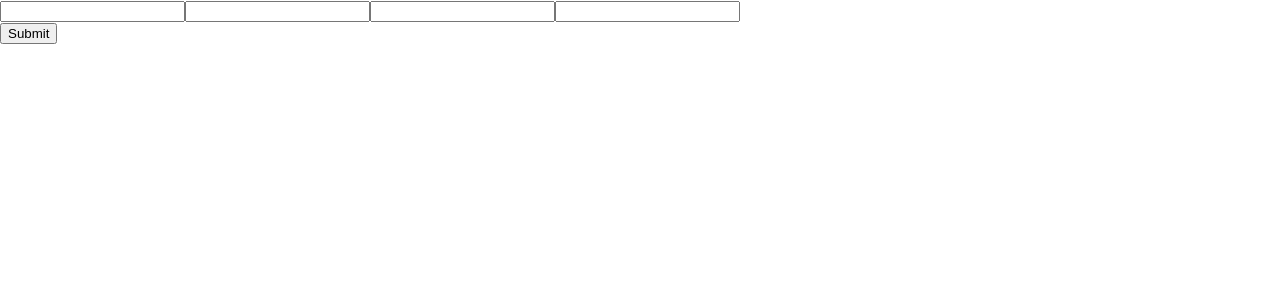
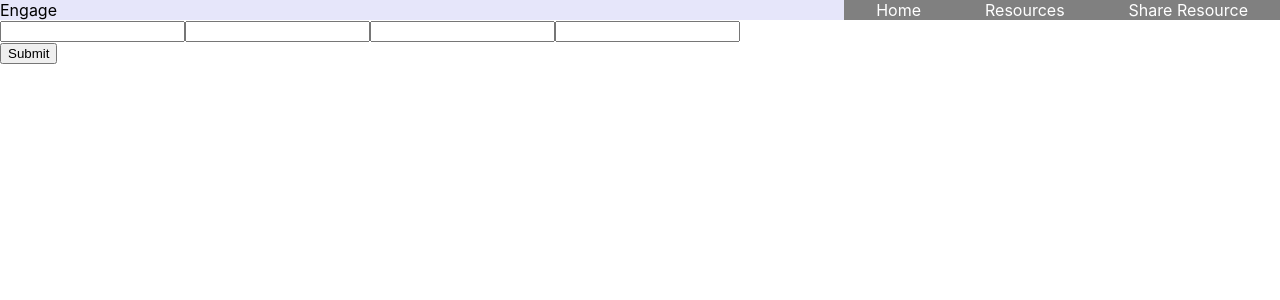
Before and after one commit to sitgofour/side_prjct, a React (Create React App) app in the folder client/: page / in a window 1280 px wide. Shown: the top 300 px of the page. Built offline with nearby package versions, Linux system fonts and the light colour scheme; no server answers.

Commit message:
styled set up and test

```diff
--- a/client/package.json
+++ b/client/package.json
@@ -10,6 +10,7 @@
     "react": "^17.0.1",
     "react-dom": "^17.0.1",
     "react-scripts": "4.0.1",
+    "styled-components": "^5.2.1",
     "web-vitals": "^0.2.4"
   },
   "scripts": {
--- a/client/src/App.js
+++ b/client/src/App.js
@@ -3,6 +3,7 @@ import './App.css';
 import axios from 'axios';
 import NewResourceForm from './components/NewResourceForm.js';
 import LandingPage from './pages/LandingPage.js';
+import HomePage from './pages/HomePage.js';
 
 function App() {
 
@@ -40,6 +41,7 @@ function App() {
   return (
     <div className="App">
       {/* <LandingPage /> */}
+      <HomePage />
       <NewResourceForm />
     </div>
   );
--- /dev/null
+++ b/client/src/components/Header.js
@@ -0,0 +1,38 @@
+import styled from 'styled-components';
+
+
+function Header() {
+
+    const HeaderLayout = styled.div`
+        display: flex;
+        justify-content: space-between;
+        background: lavender;
+    `
+
+    const NavLayout = styled.nav`
+        background-color: grey;
+    `
+
+    const NavLink = styled.a`
+        margin: 2em;
+        color: white;
+        text-decoration: none;
+    `
+
+    return (
+        <div>
+            <HeaderLayout>
+                <a>
+                    Engage
+                </a>
+                <NavLayout>
+                    <NavLink href="">Home</NavLink>
+                    <NavLink href="">Resources</NavLink>
+                    <NavLink href="">Share Resource</NavLink>
+                </NavLayout>
+            </HeaderLayout>
+        </div>
+    )
+}
+
+export default Header;
--- a/client/src/pages/HomePage.js
+++ b/client/src/pages/HomePage.js
@@ -1,11 +1,21 @@
-
+import styled from 'styled-components';
+import Header from '../components/Header';
 
 
 function HomePage() {
+
+    const HomeLayout = styled.div`
+        background-color: green
+    `
+
+    const H1 = styled.h1`
+        color: grey
+    `
+
     return (
-        <div>
-            hello.
-        </div>
+        <HomeLayout>
+            <Header/>
+        </HomeLayout>
     )
 }
 
```
Also changed, not shown: client/src/components/NavBar.js (deleted, +0 -8 lines), 2 other files (tests, documents, lock files or other folders).
